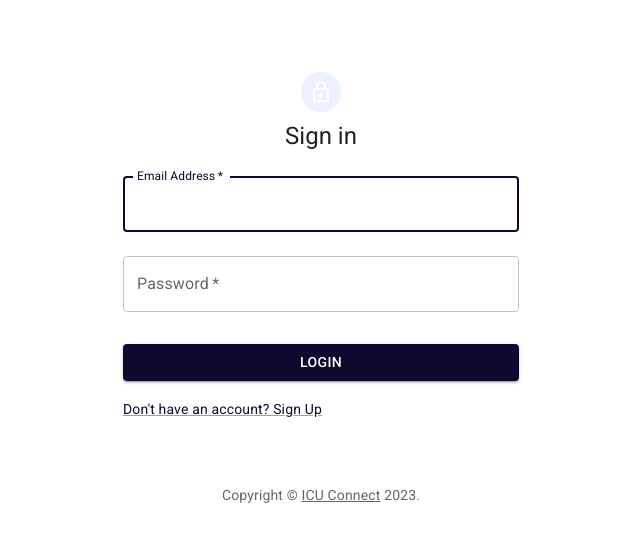
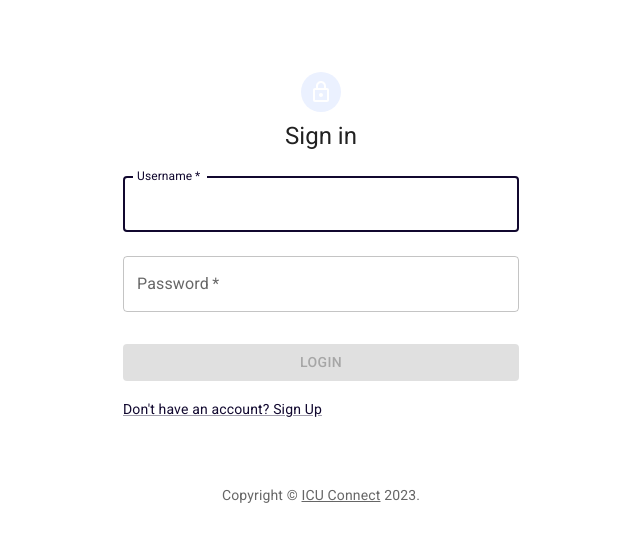
Before and after one commit to The-Agile-Avengers/icu-connect-frontend, a React (Create React App) app: page /login in a window 1280 px wide. Shown: the top 542 px of the page, without its empty margins (319-959 px from the left). Built offline with nearby package versions, Linux system fonts and the light colour scheme.

Commit message:
Fix JwtToken Management

```diff
--- a/src/pages/LoginPage.tsx
+++ b/src/pages/LoginPage.tsx
@@ -12,17 +12,23 @@ import LayoutSignUp from "../components/shared/LayoutSignUp";
 import Copyright from "../components/shared/Copyright";
 import { SubmitHandler, useForm } from "react-hook-form";
 import { api } from "../utils/api";
-import { Link as RouterLink, useNavigate } from "react-router-dom";
+import { Link as RouterLink, redirect, useNavigate } from "react-router-dom";
 
 type LoginForm = {
-  email: string;
+  username: string;
   password: string;
+};
+
+type LoginFormResponseData = {
+  data: {
+    jwt: string;
+  };
 };
 
 const LoginPage: React.FC = () => {
   const navigate = useNavigate();
 
-  const { register, handleSubmit, setError } = useForm<LoginForm>({
+  const { register, handleSubmit, setError, formState } = useForm<LoginForm>({
     mode: "onChange",
   });
 
@@ -30,14 +36,14 @@ const LoginPage: React.FC = () => {
   const onSubmit: SubmitHandler<LoginForm> = (formData) => {
     console.log(formData);
     api
-      .post("/users", formData)
-      .then((response) => {
-        localStorage.setItem("AuthToken", JSON.stringify(response.data));
-        console.log(response.data);
-        navigate("/");
+      .post("/login", formData)
+      .then((response: LoginFormResponseData) => {
+        console.log(response);
+        localStorage.setItem("AuthToken", response.data.jwt);
+        window.location.reload();
       })
       .catch((error) => {
-        setError("email", { type: "focus" });
+        setError("username", { type: "focus" });
         setError("password", { type: "focus" });
         console.log(error);
       });
@@ -67,13 +73,13 @@ const LoginPage: React.FC = () => {
             sx={{ mt: 1 }}
           >
             <TextField
-              {...register("email", { required: true })}
+              {...register("username", { required: true })}
               required
               margin="normal"
               fullWidth
-              id="email"
-              label="Email Address"
-              autoComplete="email"
+              id="username"
+              label="Username"
+              autoComplete="username"
               autoFocus
             />
             <TextField
@@ -95,6 +101,7 @@ const LoginPage: React.FC = () => {
               fullWidth
               variant="contained"
               sx={{ mt: 3, mb: 2 }}
+              disabled={!formState.isValid}
             >
               Login
             </Button>
--- a/src/utils/api.ts
+++ b/src/utils/api.ts
@@ -1,7 +1,13 @@
 import axios from "axios";
 import { getDomain } from "./getDomain";
+import { getJwtToken, isLoggedIn } from "./utils";
+
+const headers = {
+  "Content-Type": "application/json",
+  ...(isLoggedIn() && { Authorization: `Bearer ${getJwtToken()}` }),
+};
 
 export const api = axios.create({
   baseURL: getDomain(),
-  headers: { "Content-Type": "application/json" },
+  headers: headers,
 });
--- a/src/utils/utils.ts
+++ b/src/utils/utils.ts
@@ -1,5 +1,8 @@
 export function isLoggedIn(): boolean {
   const authToken = localStorage.getItem("AuthToken");
-
   return !!authToken;
 }
+
+export function getJwtToken(): string {
+  return localStorage.getItem("AuthToken") || "";
+}
```
